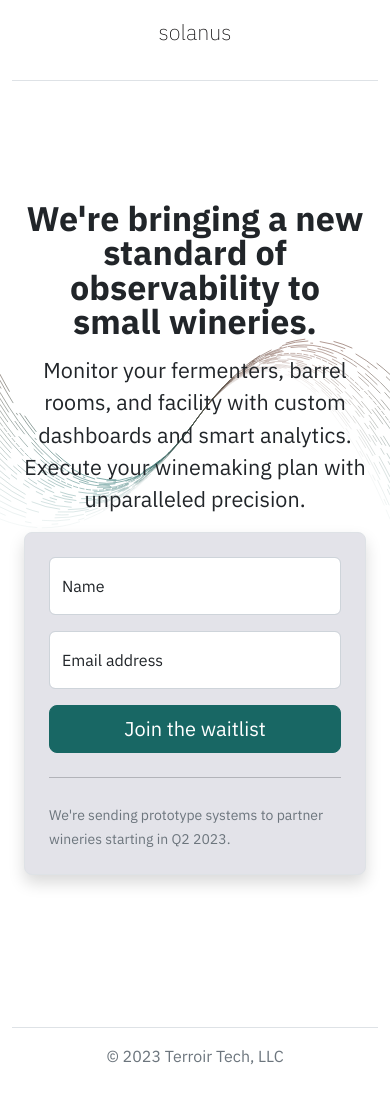
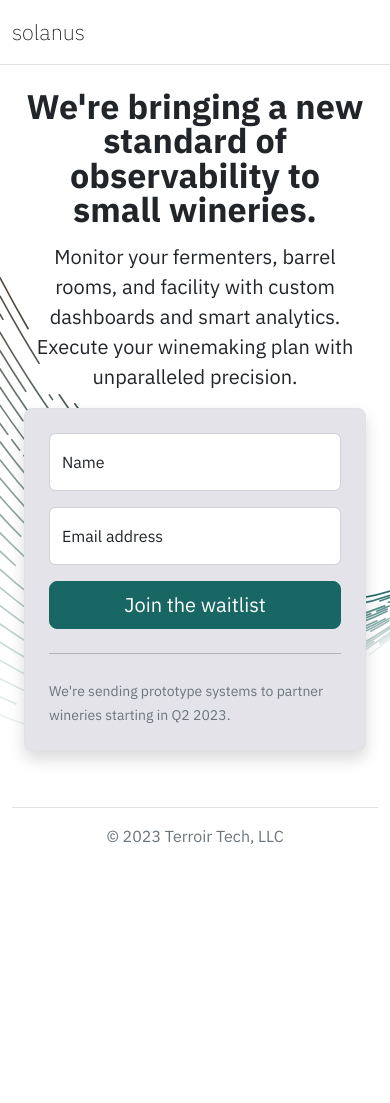
Before and after one commit to solanus-systems/solanus.systems, a website built with Vite: page src/index.html in a window 390 px wide. After the commit the page ends 880 px from the top, so only its background shows below. Built offline with nearby package versions, Linux system fonts and the light colour scheme.

Commit message:
Fix background image positioning on mobile

```diff
--- a/src/index.html
+++ b/src/index.html
@@ -1,5 +1,6 @@
 <!doctype html>
 <html lang="en">
+
 <head>
   <meta charset="utf-8">
   <title>Solanus: Building smarter wineries.</title>
@@ -14,11 +15,13 @@
   <link rel="apple-touch-icon" href="icon.png">
   <meta name="theme-color" content="#186764">
 </head>
+
 <body class="d-flex flex-column vh-100">
   <!-- header -->
+  <header class="d-flex flex-wrap justify-content-center py-3 mb-4 border-bottom">
     <div class="container">
-      <header class="d-flex flex-wrap justify-content-center py-3 mb-4 border-bottom">
-        <a href="/" class="d-flex align-items-center mb-3 mb-md-0 me-md-auto text-dark text-decoration-none" aria-current="page">
+      <a href="/" class="d-flex align-items-center me-md-auto text-dark text-decoration-none"
+        aria-current="page">
         <!-- <svg class="bi me-2" width="40" height="32"><use xlink:href="#bootstrap"></use></svg> -->
         <span class="fs-4 fw-light">solanus</span>
       </a>
@@ -28,15 +31,16 @@
         <!-- <li class="nav-item"><a href="#" class="text-dark nav-link">Showcase</a></li> -->
         <!-- <li class="nav-item"><a href="/about" class="text-dark nav-link">About</a></li> -->
       </ul>
+    </div>
   </header>
-    </div>
   <!-- hero -->
   <main class="flex-grow-1">
-      <div class="container col-xl-10 col-xxl-8 px-4 py-5">
-        <div class="row align-items-center g-lg-5 py-5">
+    <div class="container col-xl-10 col-xxl-8 px-4 py-md-5">
+      <div class="row align-items-center g-lg-5 py-md-5">
         <div class="col-lg-7 text-center text-lg-start">
           <h1 class="display-4 fw-bold lh-1 mb-3">We're bringing a new standard of observability to small wineries.</h1>
-            <p class="col-lg-10 fs-4">Monitor your fermenters, barrel rooms, and facility with custom dashboards and smart analytics. Execute your winemaking plan with unparalleled precision.</p>
+          <p class="col-lg-10 fs-5">Monitor your fermenters, barrel rooms, and facility with custom dashboards and smart
+            analytics. Execute your winemaking plan with unparalleled precision.</p>
         </div>
         <div class="col-md-10 mx-auto col-lg-5">
           <form class="p-4 p-md-5 border rounded-3 bg-light shadow">
@@ -57,8 +61,8 @@
     </div>
   </main>
   <!-- footer -->
+  <footer class="py-3 my-4">
     <div class="container">
-      <footer class="py-3 my-4">
       <ul class="nav justify-content-center border-bottom pb-3 mb-3">
         <!-- <li class="nav-item"><a href="#" class="nav-link px-2 text-muted">Solutions</a></li> -->
         <!-- <li class="nav-item"><a href="#" class="nav-link px-2 text-muted">Pricing</a></li> -->
@@ -66,8 +70,9 @@
         <!-- <li class="nav-item"><a href="/about" class="nav-link px-2 text-muted">About</a></li> -->
       </ul>
       <p class="text-center text-muted">© 2023 Terroir Tech, LLC</p>
+    </div>
   </footer>
-    </div>
   <script type="module" src="/main.js"></script>
 </body>
+
 </html>
--- a/src/styles.scss
+++ b/src/styles.scss
@@ -23,8 +23,23 @@ $theme-colors: (
 // Import all of Bootstrap's styles
 @import "~bootstrap/scss/bootstrap";
 
-body {
+main {
+    position: relative;
+}
+
+main::before {
+    content: "";
+    position: absolute;
+    width: 100%;
+    height: 100%;
+    top: 0;
+    left: 0;
     background: url("/waves.svg");
     background-repeat: no-repeat;
-    background-position: center;
+    background-size: cover;
+    z-index: -1;
+
+    @include media-breakpoint-up(lg) {
+        background-position: center;
+    }
 }
```
Lines whose indentation alone changed are shown as unchanged.
